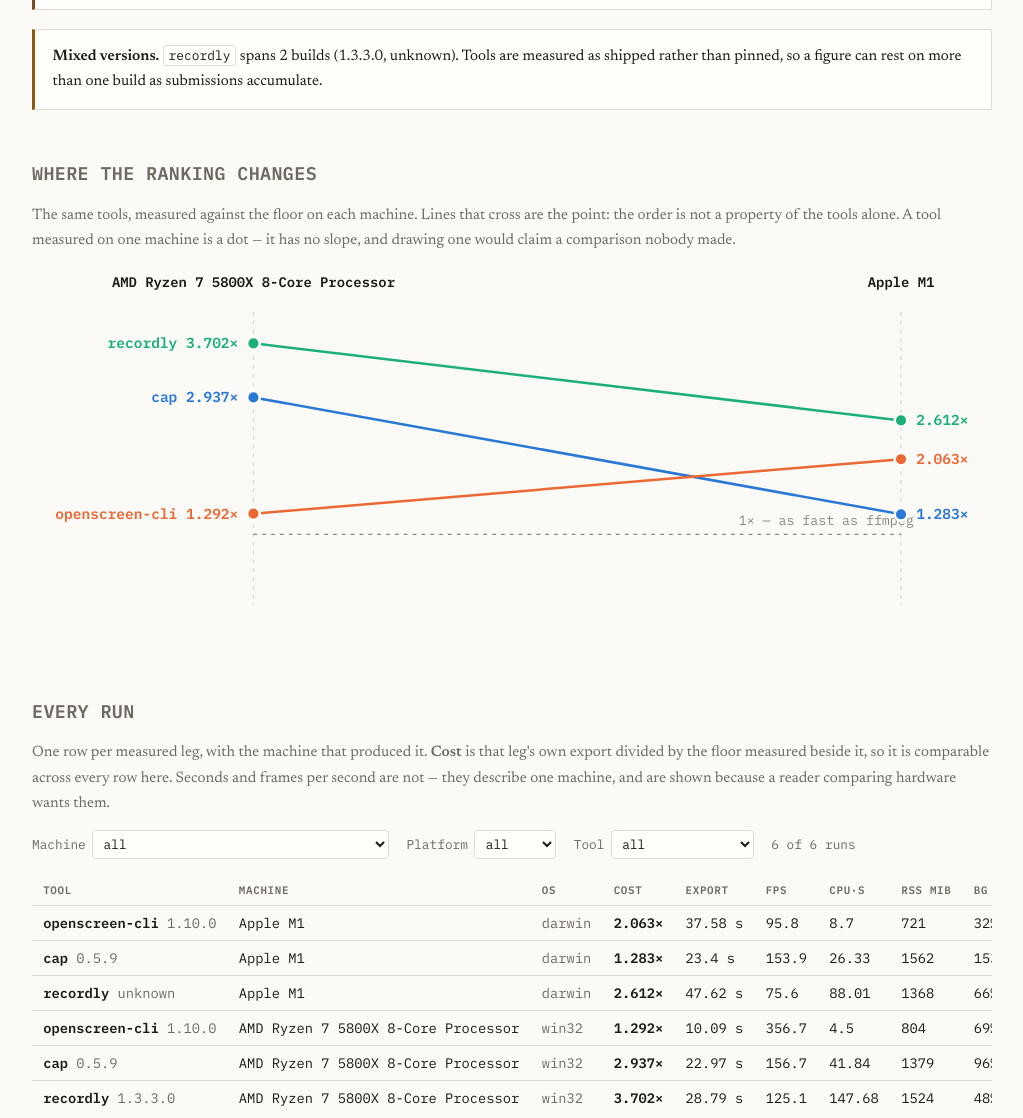
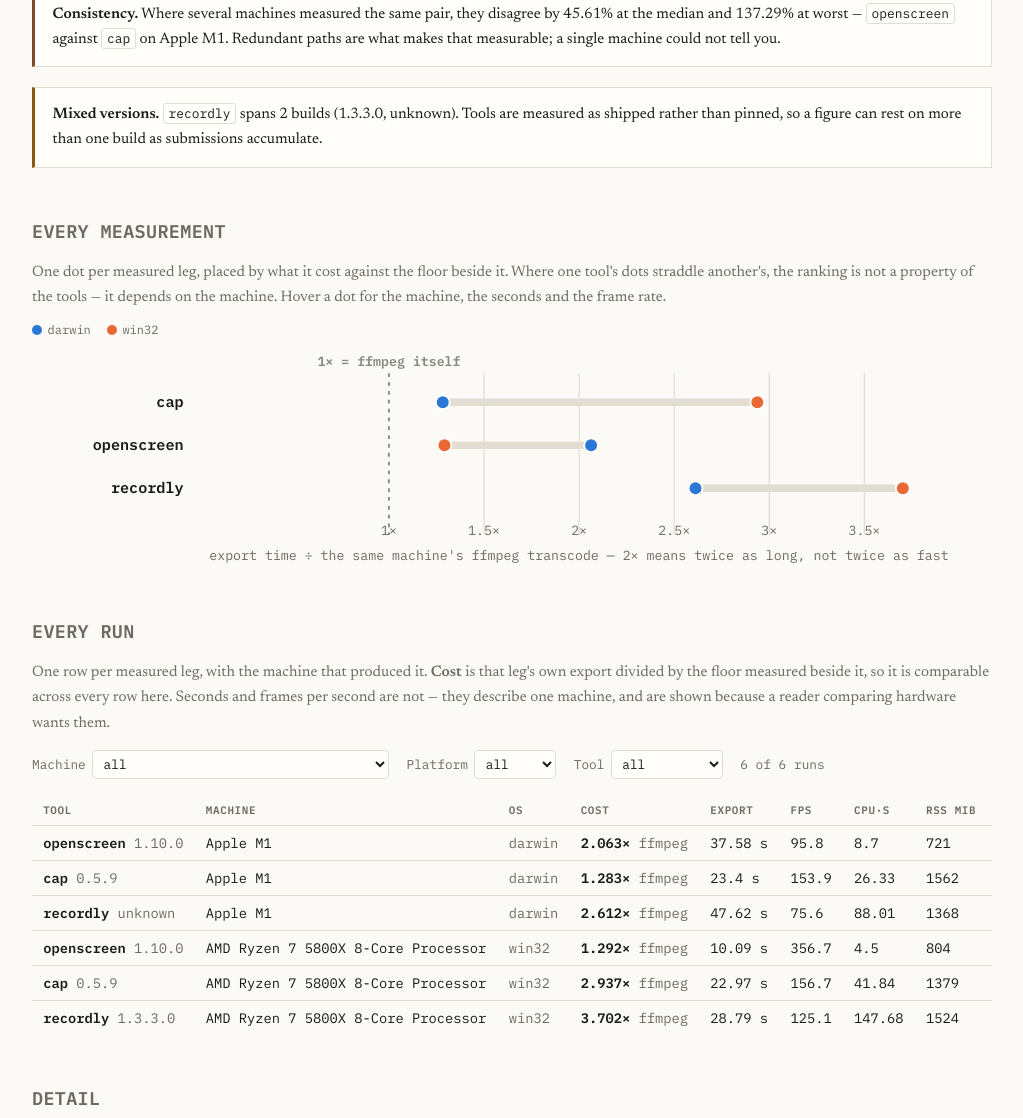
Before and after one commit to EtienneLescot/screen-recorder-benchmark, a website: page docs/index.html in a window 1280 px wide. Shown: the part 627-1745 px from the top of the page, without its empty margins (128-1151 px from the left). Drawn offline with Linux system fonts and the light colour scheme.

Commit message:
design the page for many submitters, and say which way the ratio runs
Three corrections, all of them things the page was getting wrong rather than
things it was missing.

The slope chart drew two machines beautifully and would not have survived ten. It
also coloured by machine, and machines are not a bounded set — the tenth submitter
would have needed a tenth hue. It is replaced by a strip plot: a row per tool, a
dot per measurement, position carrying the cost and colour carrying the platform,
which the roster does bound at three. More submitters make a row denser instead of
making the chart unreadable, and the spread within a row is itself the finding —
where one tool's dots straddle another's, the ranking is not a property of the
tool.

"2×" was ambiguous in the worst way: against the floor it means twice as long,
while ×realtime — which this project also uses — means twice as fast. Same symbol,
opposite direction, and the reader had nothing to tell them apart. Every figure now
carries its unit ("1.48× ffmpeg"), the floor line is labelled "1× = ffmpeg itself",
the axis caption says "export time ÷ the same machine's ffmpeg transcode — 2× means
twice as long, not twice as fast", and the heading reads "Export time against
ffmpeg — lower is faster".

And the page showed registry keys. `openscreen-cli` is how the harness tells two
adapters apart; a reader only needs "openscreen", since both drive the same export
backend. The "Driven" column still reports cli or cdp, so how a number was obtained
stays visible without living in the tool's name.

```diff
--- a/docs/index.html
+++ b/docs/index.html
@@ -36,18 +36,21 @@
     }
     :root[data-theme="dark"] { --s1:#3987e5; --s2:#d95926; --s3:#199e70; --s4:#c98500; --floor:#6f6d66; }
     .slope-wrap { overflow-x:auto; margin:.2rem 0 1.6rem; }
-    .slope { width:100%; min-width:640px; height:auto; display:block;
+    .strip { width:100%; min-width:600px; height:auto; display:block;
       font-family:"IBM Plex Mono", monospace; }
-    .slope .floor-line { stroke:var(--floor); stroke-width:1; stroke-dasharray:3 4; }
-    .slope .axis { fill:var(--muted); font-size:11px; }
-    .slope .axis.mid { text-anchor:middle; font-weight:600; fill:var(--ink); }
-    .slope .axis.end { text-anchor:end; }
-    .slope .axis.floor-tag { text-anchor:end; fill:var(--floor); font-size:10.5px; }
-    .slope .slope-label { font-size:11.5px; font-weight:600; }
-    .slope .slope-label.start { text-anchor:end; }
-    .slope .slope-label.end2 { text-anchor:start; }
-    .slope circle { transition:r .12s ease; }
-    .slope circle:hover { r:7; }
+    .strip .grid-line { stroke:var(--line); stroke-width:1; }
+    .strip .floor-line { stroke:var(--floor); stroke-width:1.5; stroke-dasharray:3 4; }
+    .strip .axis { fill:var(--muted); font-size:10.5px; }
+    .strip .axis.mid { text-anchor:middle; }
+    .strip .floor-tag { fill:var(--floor); font-weight:600; }
+    .strip .strip-tool { text-anchor:end; font-size:12px; font-weight:600; fill:var(--ink); }
+    .strip .strip-range { stroke:var(--line); stroke-width:6; stroke-linecap:round; }
+    .strip circle { transition:r .12s ease; }
+    .strip circle:hover { r:7.5; }
+    .legend { display:flex; gap:1rem; flex-wrap:wrap; margin:0 0 .5rem;
+      font-family:"IBM Plex Mono", monospace; font-size:.75rem; color:var(--muted); }
+    .legend .key { display:inline-flex; align-items:center; gap:.35rem; }
+    .legend i { width:10px; height:10px; border-radius:50%; display:inline-block; }
 
     .filters { display:flex; gap:1.1rem; flex-wrap:wrap; align-items:center; margin:0 0 1rem;
       font-family:"IBM Plex Mono", monospace; font-size:.8rem; }
@@ -103,29 +106,29 @@
 
 
 
-  <h2>Relative cost — lower is better</h2>
+  <h2>Export time against ffmpeg — lower is faster</h2>
   <p class="muted" style="font-size:.95rem;margin:0 0 1.2rem">Each tool's export time divided by
   a plain ffmpeg transcode measured on the same machine moments earlier. Seconds are not
   comparable across machines; this is.</p>
   <div class="row">
-        <div class="name">openscreen-cli</div>
+        <div class="name">openscreen</div>
         <div class="track"><div class="fill" style="width:45.8%"></div></div>
-        <div class="val">1.48×</div>
+        <div class="val">1.48× <span class="muted">ffmpeg</span></div>
       </div>
 <div class="row">
         <div class="name">cap</div>
         <div class="track"><div class="fill" style="width:67.6%"></div></div>
-        <div class="val">2.185×</div>
+        <div class="val">2.185× <span class="muted">ffmpeg</span></div>
       </div>
 <div class="row">
         <div class="name">recordly</div>
         <div class="track"><div class="fill" style="width:100.0%"></div></div>
-        <div class="val">3.231×</div>
+        <div class="val">3.231× <span class="muted">ffmpeg</span></div>
       </div>
 
   <div class="note"><strong>Consistency.</strong> Where several machines measured the same
       pair, they disagree by 45.61% at the median and 137.29%
-      at worst — <code>openscreen-cli</code> against <code>cap</code> on Apple M1.
+      at worst — <code>openscreen</code> against <code>cap</code> on Apple M1.
       Redundant paths are what makes that measurable; a single machine could not tell you.</div>
 
   <div class="note warn"><strong>Mixed versions.</strong>
@@ -133,34 +136,45 @@
       Tools are measured as shipped rather than pinned, so a figure can rest on more than one
       build as submissions accumulate.</div>
 
-  <h2>Where the ranking changes</h2>
-  <p class="muted" style="font-size:.95rem;margin:0 0 1rem">The same tools, measured against the
-  floor on each machine. Lines that cross are the point: the order is not a property of the
-  tools alone. A tool measured on one machine is a dot — it has no slope, and drawing one would
-  claim a comparison nobody made.</p>
-  <div class="slope-wrap"><svg viewBox="0 0 760 300" class="slope" role="img"
-        aria-label="Cost against the ffmpeg floor for each tool, on each machine">
-      <line x1="175.29999999999998" x2="688" y1="210.04568958863936" y2="210.04568958863936" class="floor-line"/>
-      <text x="698" y="203.04568958863936" class="axis floor-tag">1× — as fast as ffmpeg</text>
-      <text x="175.29999999999998" y="14" class="axis mid">AMD Ryzen 7 5800X 8-Core Processor             </text>
-             <line x1="175.29999999999998" x2="175.29999999999998" y1="34" y2="266" class="floor-line" opacity=".3"/><text x="688" y="14" class="axis mid">Apple M1</text>
-             <line x1="688" x2="688" y1="34" y2="266" class="floor-line" opacity=".3"/>
-      <polyline fill="none" stroke="var(--s1)" stroke-width="2"
-                   stroke-linejoin="round" points="175.29999999999998,101.66219032183378 688,194.2106197422243"/><circle cx="175.29999999999998" cy="101.66219032183378" r="5" fill="var(--s1)"
-                   stroke="var(--card)" stroke-width="2"><title>cap — AMD Ryzen 7 5800X 8-Core Processor             : 2.937× the floor</title></circle><circle cx="688" cy="194.2106197422243" r="5" fill="var(--s1)"
-                   stroke="var(--card)" stroke-width="2"><title>cap — Apple M1: 1.283× the floor</title></circle><text x="163.29999999999998" y="105.66219032183378"
-             class="slope-label start" fill="var(--s1)">cap 2.937×</text><text x="700" y="198.2106197422243"
-             class="slope-label end2" fill="var(--s1)">1.283×</text><polyline fill="none" stroke="var(--s2)" stroke-width="2"
-                   stroke-linejoin="round" points="175.29999999999998,193.70703094852203 688,150.56625762136298"/><circle cx="175.29999999999998" cy="193.70703094852203" r="5" fill="var(--s2)"
-                   stroke="var(--card)" stroke-width="2"><title>openscreen-cli — AMD Ryzen 7 5800X 8-Core Processor             : 1.292× the floor</title></circle><circle cx="688" cy="150.56625762136298" r="5" fill="var(--s2)"
-                   stroke="var(--card)" stroke-width="2"><title>openscreen-cli — Apple M1: 2.063× the floor</title></circle><text x="163.29999999999998" y="197.70703094852203"
-             class="slope-label start" fill="var(--s2)">openscreen-cli 1.292×</text><text x="700" y="154.56625762136298"
-             class="slope-label end2" fill="var(--s2)">2.063×</text><polyline fill="none" stroke="var(--s3)" stroke-width="2"
-                   stroke-linejoin="round" points="175.29999999999998,58.8571428571429 688,119.84734120552599"/><circle cx="175.29999999999998" cy="58.8571428571429" r="5" fill="var(--s3)"
-                   stroke="var(--card)" stroke-width="2"><title>recordly — AMD Ryzen 7 5800X 8-Core Processor             : 3.702× the floor</title></circle><circle cx="688" cy="119.84734120552599" r="5" fill="var(--s3)"
-                   stroke="var(--card)" stroke-width="2"><title>recordly — Apple M1: 2.612× the floor</title></circle><text x="163.29999999999998" y="62.8571428571429"
-             class="slope-label start" fill="var(--s3)">recordly 3.702×</text><text x="700" y="123.84734120552599"
-             class="slope-label end2" fill="var(--s3)">2.612×</text>
+  <h2>Every measurement</h2>
+  <p class="muted" style="font-size:.95rem;margin:0 0 .6rem">One dot per measured leg, placed by
+  what it cost against the floor beside it. Where one tool's dots straddle another's, the
+  ranking is not a property of the tools — it depends on the machine. Hover a dot for the
+  machine, the seconds and the frame rate.</p>
+  <div class="legend"><span class="key"><i style="background:var(--s1)"></i>darwin</span><span class="key"><i style="background:var(--s2)"></i>win32</span></div>
+  <div class="slope-wrap"><svg viewBox="0 0 760 174" class="strip" role="img"
+        aria-label="Cost against the ffmpeg floor, one dot per measurement, grouped by tool">
+      <line x1="282.56926186045575" x2="282.56926186045575" y1="20" y2="148"
+               class="floor-line"/>
+             <text x="282.56926186045575" y="148" class="axis mid">1×</text><line x1="357.8538927906837" x2="357.8538927906837" y1="20" y2="148"
+               class="grid-line"/>
+             <text x="357.8538927906837" y="148" class="axis mid">1.5×</text><line x1="433.13852372091156" x2="433.13852372091156" y1="20" y2="148"
+               class="grid-line"/>
+             <text x="433.13852372091156" y="148" class="axis mid">2×</text><line x1="508.4231546511395" x2="508.4231546511395" y1="20" y2="148"
+               class="grid-line"/>
+             <text x="508.4231546511395" y="148" class="axis mid">2.5×</text><line x1="583.7077855813674" x2="583.7077855813674" y1="20" y2="148"
+               class="grid-line"/>
+             <text x="583.7077855813674" y="148" class="axis mid">3×</text><line x1="658.9924165115953" x2="658.9924165115953" y1="20" y2="148"
+               class="grid-line"/>
+             <text x="658.9924165115953" y="148" class="axis mid">3.5×</text>
+      <text x="282.56926186045575" y="14" class="axis mid floor-tag">1× = ffmpeg itself</text>
+      <text x="433" y="168" class="axis mid caption">export time ÷ the same machine's ffmpeg transcode — 2× means twice as long, not twice as fast</text>
+      <text x="120" y="47" class="strip-tool">cap</text>
+            <line x1="325.1803629669648" x2="574.2219220841587" y1="43" y2="43" class="strip-range"/><circle cx="325.1803629669648" cy="43" r="5.5"
+                   fill="var(--s1)"
+                   stroke="var(--card)" stroke-width="1.5"><title>cap on Apple M1 (darwin): 1.283× the floor, 23.4s, 153.9 fps</title></circle><circle cx="574.2219220841587" cy="43" r="5.5"
+                   fill="var(--s2)"
+                   stroke="var(--card)" stroke-width="1.5"><title>cap on AMD Ryzen 7 5800X 8-Core Processor              (win32): 2.937× the floor, 22.97s, 156.7 fps</title></circle><text x="120" y="81" class="strip-tool">openscreen</text>
+            <line x1="326.5354863237089" x2="442.6243872181204" y1="77" y2="77" class="strip-range"/><circle cx="442.6243872181204" cy="77" r="5.5"
+                   fill="var(--s1)"
+                   stroke="var(--card)" stroke-width="1.5"><title>openscreen on Apple M1 (darwin): 2.063× the floor, 37.58s, 95.8 fps</title></circle><circle cx="326.5354863237089" cy="77" r="5.5"
+                   fill="var(--s2)"
+                   stroke="var(--card)" stroke-width="1.5"><title>openscreen on AMD Ryzen 7 5800X 8-Core Processor              (win32): 1.292× the floor, 10.09s, 356.7 fps</title></circle><text x="120" y="115" class="strip-tool">recordly</text>
+            <line x1="525.2869119795105" x2="689.4074074074074" y1="111" y2="111" class="strip-range"/><circle cx="525.2869119795105" cy="111" r="5.5"
+                   fill="var(--s1)"
+                   stroke="var(--card)" stroke-width="1.5"><title>recordly on Apple M1 (darwin): 2.612× the floor, 47.62s, 75.6 fps</title></circle><circle cx="689.4074074074074" cy="111" r="5.5"
+                   fill="var(--s2)"
+                   stroke="var(--card)" stroke-width="1.5"><title>recordly on AMD Ryzen 7 5800X 8-Core Processor              (win32): 3.702× the floor, 28.79s, 125.1 fps</title></circle>
     </svg></div>
 
   <h2>Every run</h2>
@@ -178,7 +192,7 @@
       <select id="f-platform"><option value="">all</option><option value="darwin">darwin</option><option value="win32">win32</option></select>
     </label>
     <label>Tool
-      <select id="f-tool"><option value="">all</option><option value="cap">cap</option><option value="openscreen-cli">openscreen-cli</option><option value="recordly">recordly</option></select>
+      <select id="f-tool"><option value="">all</option><option value="cap">cap</option><option value="openscreen-cli">openscreen</option><option value="recordly">recordly</option></select>
     </label>
     <span class="muted" id="f-count"></span>
   </div>
@@ -191,10 +205,10 @@
       <th class="num">Bg load</th><th>Fidelity</th><th>Driven</th>
     </tr></thead>
     <tbody><tr data-machine="Apple M1" data-platform="darwin" data-tool="openscreen-cli">
-      <td><strong>openscreen-cli</strong> <span class="muted">1.10.0</span></td>
+      <td><strong>openscreen</strong> <span class="muted">1.10.0</span></td>
       <td>Apple M1</td>
       <td class="muted">darwin</td>
-      <td class="num"><strong>2.063×</strong></td>
+      <td class="num"><strong>2.063×</strong> <span class="muted">ffmpeg</span></td>
       <td class="num">37.58 s</td>
       <td class="num">95.8</td>
       <td class="num">8.7</td>
@@ -207,7 +221,7 @@
       <td><strong>cap</strong> <span class="muted">0.5.9</span></td>
       <td>Apple M1</td>
       <td class="muted">darwin</td>
-      <td class="num"><strong>1.283×</strong></td>
+      <td class="num"><strong>1.283×</strong> <span class="muted">ffmpeg</span></td>
       <td class="num">23.4 s</td>
       <td class="num">153.9</td>
       <td class="num">26.33</td>
@@ -220,7 +234,7 @@
       <td><strong>recordly</strong> <span class="muted">unknown</span></td>
       <td>Apple M1</td>
       <td class="muted">darwin</td>
-      <td class="num"><strong>2.612×</strong></td>
+      <td class="num"><strong>2.612×</strong> <span class="muted">ffmpeg</span></td>
       <td class="num">47.62 s</td>
       <td class="num">75.6</td>
       <td class="num">88.01</td>
@@ -230,10 +244,10 @@
       <td class="muted">cdp</td>
     </tr>
 <tr data-machine="AMD Ryzen 7 5800X 8-Core Processor             " data-platform="win32" data-tool="openscreen-cli">
-      <td><strong>openscreen-cli</strong> <span class="muted">1.10.0</span></td>
+      <td><strong>openscreen</strong> <span class="muted">1.10.0</span></td>
       <td>AMD Ryzen 7 5800X 8-Core Processor             </td>
       <td class="muted">win32</td>
-      <td class="num"><strong>1.292×</strong></td>
+      <td class="num"><strong>1.292×</strong> <span class="muted">ffmpeg</span></td>
       <td class="num">10.09 s</td>
       <td class="num">356.7</td>
       <td class="num">4.5</td>
@@ -246,7 +260,7 @@
       <td><strong>cap</strong> <span class="muted">0.5.9</span></td>
       <td>AMD Ryzen 7 5800X 8-Core Processor             </td>
       <td class="muted">win32</td>
-      <td class="num"><strong>2.937×</strong></td>
+      <td class="num"><strong>2.937×</strong> <span class="muted">ffmpeg</span></td>
       <td class="num">22.97 s</td>
       <td class="num">156.7</td>
       <td class="num">41.84</td>
@@ -259,7 +273,7 @@
       <td><strong>recordly</strong> <span class="muted">1.3.3.0</span></td>
       <td>AMD Ryzen 7 5800X 8-Core Processor             </td>
       <td class="muted">win32</td>
-      <td class="num"><strong>3.702×</strong></td>
+      <td class="num"><strong>3.702×</strong> <span class="muted">ffmpeg</span></td>
       <td class="num">28.79 s</td>
       <td class="num">125.1</td>
       <td class="num">147.68</td>
```
Also changed, not shown: lib/site.mjs.
